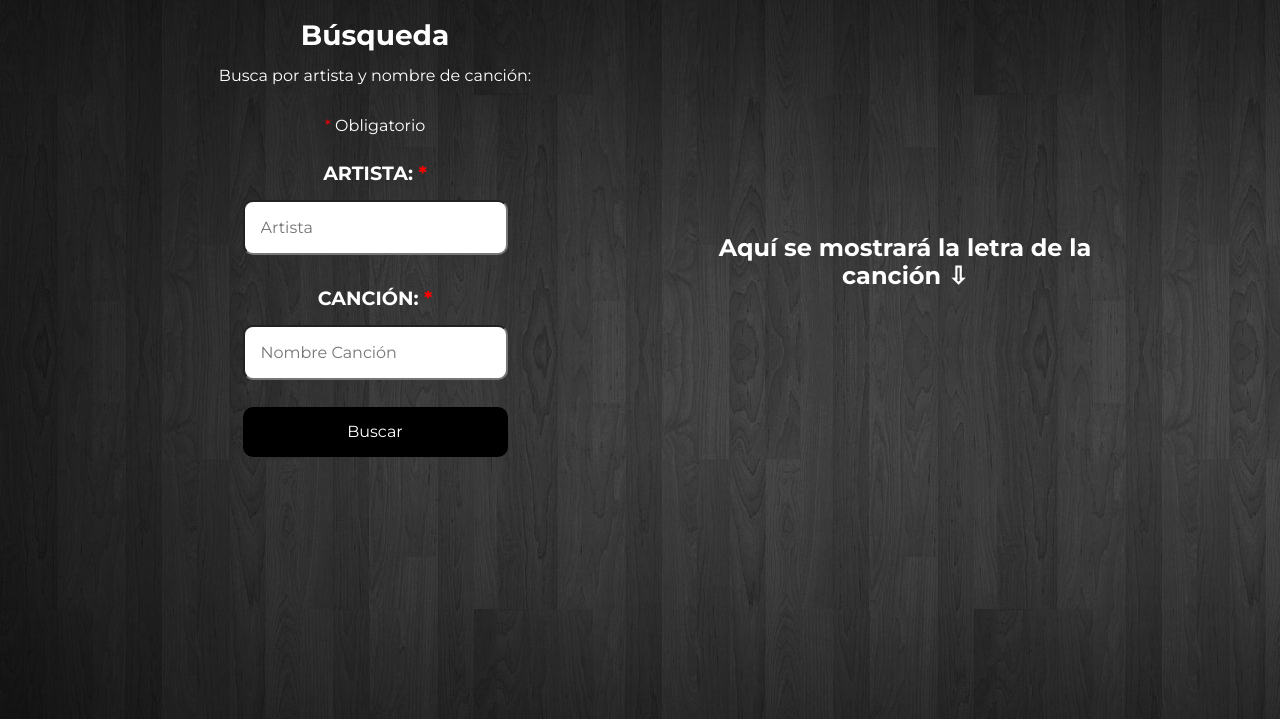
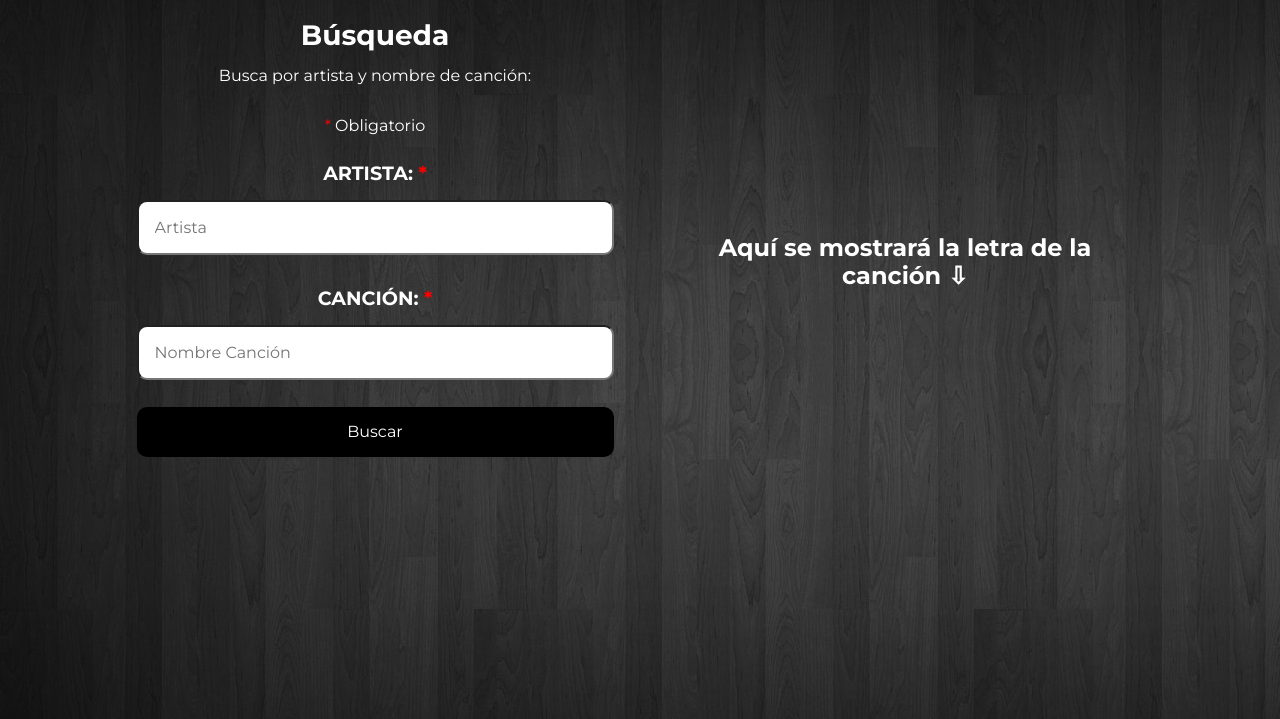
Before and after one commit to fraancofenoglio/API-Lyrics, a plain HTML site: page index.html in a window 1280 px wide. Shown: the part 81-800 px from the top of the page. Drawn offline with nearby package versions, Linux system fonts and the light colour scheme.

Commit message:
6th-commit

```diff
--- a/css/style.css
+++ b/css/style.css
@@ -68,11 +68,11 @@ h2 {
     }
 
     #artista, #cancion {
-        width: 50%;
+        width: 90%;
     }
 
     .input input[type="submit"] {
-        width: 50%;
+        width: 90%;
         height: 50px;
     }
 
@@ -111,6 +111,7 @@ h2 {
 }
 
 .input {
+
     margin-bottom: 1rem;
     display: flex;
     align-items: center;
```
